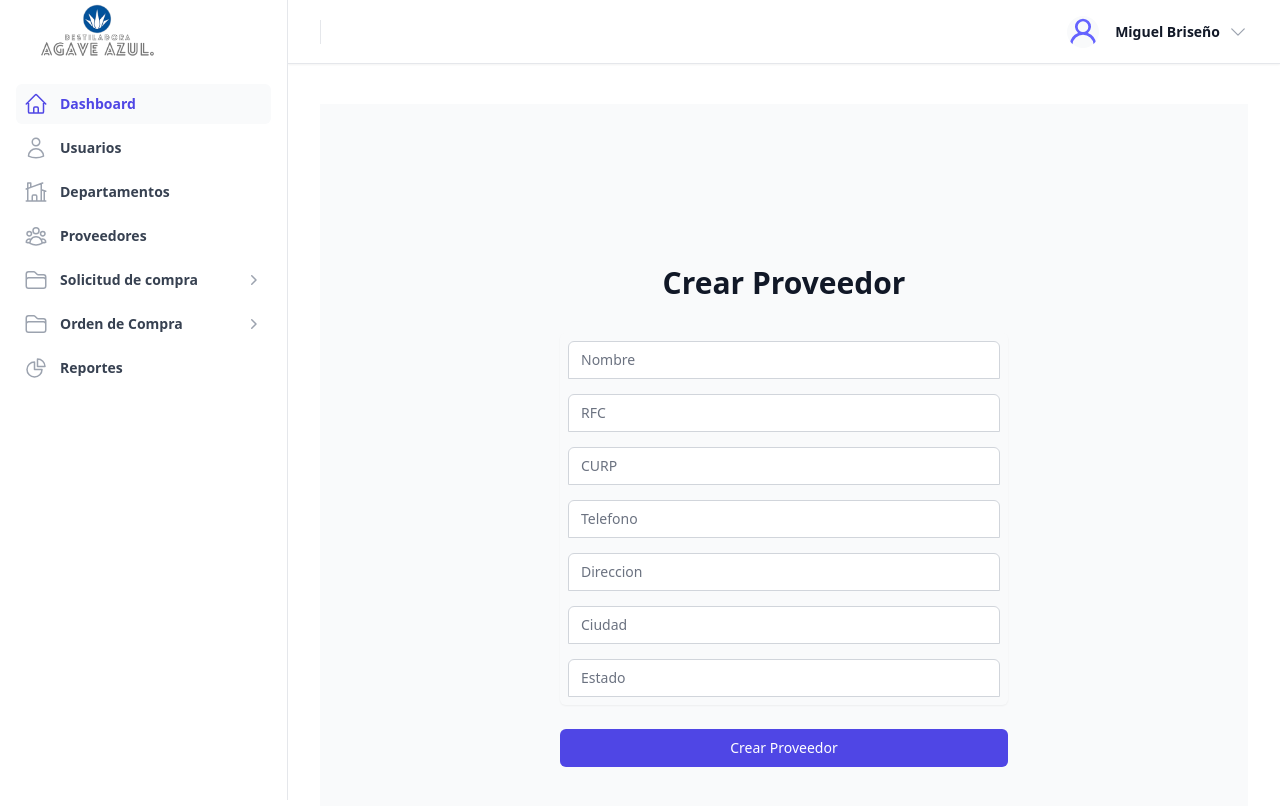
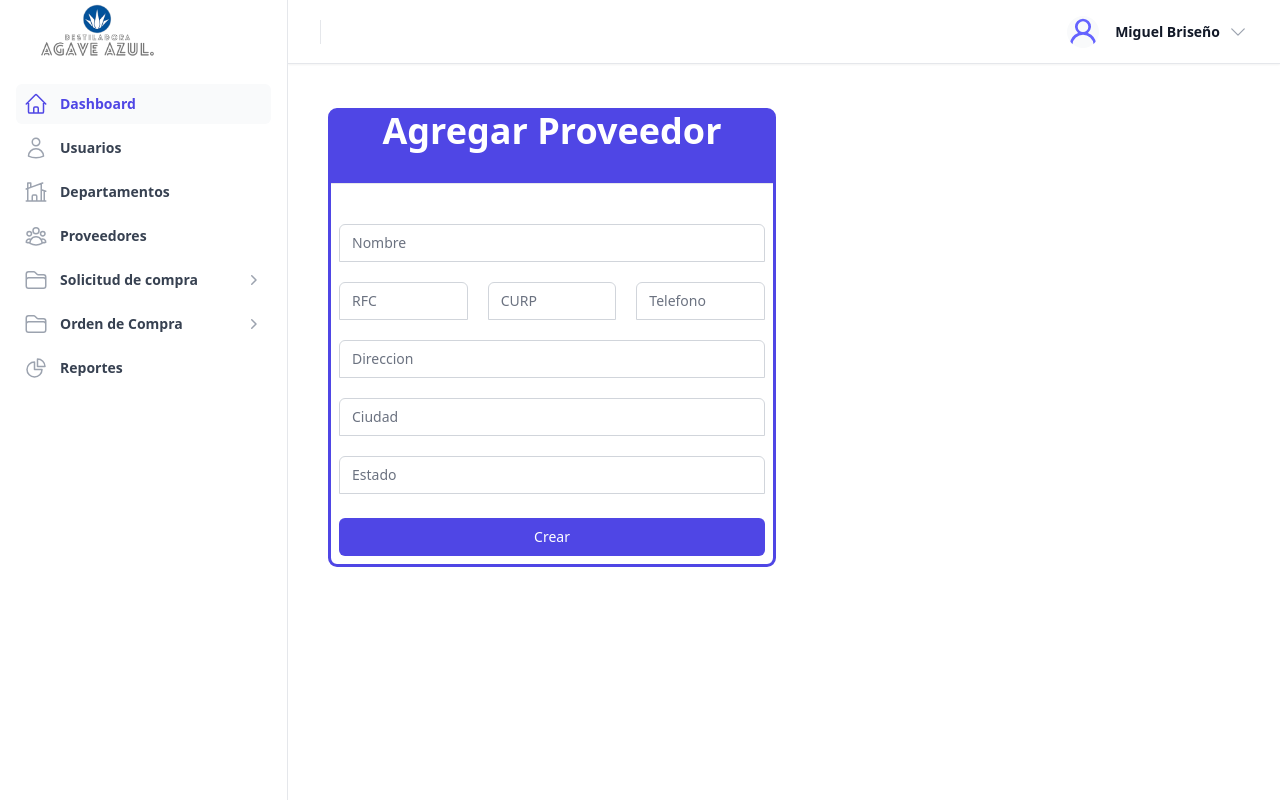
Before and after one commit to DaniDeveloper11/azulERP-Front, a Vue app: page /addproveedors in a window 1280 px wide. Shown: the top 806 px of the page. Built offline with nearby package versions, Linux system fonts and the light colour scheme; sample sign-in values are in the browser's storage.

Commit message:
Changes in providers

```diff
--- a/src/views/Proveedors/addProveedors.vue
+++ b/src/views/Proveedors/addProveedors.vue
@@ -1,52 +1,53 @@
 <template>
-    <div class="min-h-screen flex items-center justify-center bg-gray-50 py-12 px-4 sm:px-6 lg:px-8">
-      <div class="max-w-md w-full space-y-8">
+    <div class="w-full  items-center justify-center bg-gray-150 py-1 px-4 sm:px-2 lg:px-2">
+      <div class="max-w-md w-full space-y-8" style="border: 3px solid #4f46e5; border-radius: 2%;" >
         <div>
-          <h2 class="mt-6 text-center text-3xl font-extrabold text-gray-900">
-            Crear Proveedor
+          <h2 class=" pb-8 text-center text-4xl font-extrabold text-gray-1000" style="background-color: #4f46e5; color:white">
+            Agregar Proveedor
           </h2>
+          <hr>
         </div>
-        <form @submit.prevent="submitForm" class="mt-8 space-y-6">
-          <div class="rounded-md shadow-sm -space-y-px">
-            <div class="p-2">
-              <label for="name" class="sr-only">Nopre</label>
+        <form @submit.prevent="submitForm" class="p-2 space-y-6">
+          <div class="grid grid-cols-12 gap-5">
+            <div class="col-span-12">
+              <label for="name" class="sr-only">Nombre</label>
               <input v-model="name" id="name" name="name" type="text" required
                      class="appearance-none rounded-none relative block w-full px-3 py-2 border border-gray-300 placeholder-gray-500 text-gray-900 rounded-t-md focus:outline-none focus:ring-indigo-500 focus:border-indigo-500 focus:z-10 sm:text-sm" placeholder="Nombre" />
             </div>
-            <div class="p-2">
-
+            <div class="col-span-4">
+              <label for="rfc" class="sr-only">RFC</label>
               <input v-model="rfc" id="rfc" name="rfc" type="text"
                      class="appearance-none rounded-none relative block w-full px-3 py-2 border border-gray-300 placeholder-gray-500 text-gray-900 rounded-t-md focus:outline-none focus:ring-indigo-500 focus:border-indigo-500 focus:z-10 sm:text-sm" placeholder="RFC" />
             </div>
-            <div class="p-2">
-
+            <div class="col-span-4">
+              <label for="curp" class="sr-only">CURP</label>
               <input v-model="curp" id="curp" name="curp" type="text"
                      class="appearance-none rounded-none relative block w-full px-3 py-2 border border-gray-300 placeholder-gray-500 text-gray-900 rounded-t-md focus:outline-none focus:ring-indigo-500 focus:border-indigo-500 focus:z-10 sm:text-sm" placeholder="CURP" />
             </div>
-            <div class="p-2">
-
+            <div class="col-span-4">
+              <label for="phone" class="sr-only">Teléfono</label>
               <input v-model="phone" id="phone" name="phone" type="phone"
                      class="appearance-none rounded-none relative block w-full px-3 py-2 border border-gray-300 placeholder-gray-500 text-gray-900 rounded-t-md focus:outline-none focus:ring-indigo-500 focus:border-indigo-500 focus:z-10 sm:text-sm" placeholder="Telefono" />
             </div>
-            <div class="p-2">
-
+            <div class="col-span-12">
+              <label for="address" class="sr-only">Dirección</label>
               <input v-model="address" id="address" name="address" type="text"
                      class="appearance-none rounded-none relative block w-full px-3 py-2 border border-gray-300 placeholder-gray-500 text-gray-900 rounded-t-md focus:outline-none focus:ring-indigo-500 focus:border-indigo-500 focus:z-10 sm:text-sm" placeholder="Direccion" />
             </div>
-            <div class="p-2">
-
+            <div class="col-span-12">
+              <label for="city" class="sr-only">Ciudad</label>
               <input v-model="city" id="city" name="city" type="text"
                      class="appearance-none rounded-none relative block w-full px-3 py-2 border border-gray-300 placeholder-gray-500 text-gray-900 rounded-t-md focus:outline-none focus:ring-indigo-500 focus:border-indigo-500 focus:z-10 sm:text-sm" placeholder="Ciudad" />
             </div>
-            <div class="p-2">
-
+            <div class="col-span-12">
+              <label for="state" class="sr-only">Estado</label>
               <input v-model="state" id="state" name="state" type="text"
                      class="appearance-none rounded-none relative block w-full px-3 py-2 border border-gray-300 placeholder-gray-500 text-gray-900 rounded-t-md focus:outline-none focus:ring-indigo-500 focus:border-indigo-500 focus:z-10 sm:text-sm" placeholder="Estado" />
             </div>
           </div>
           <div>
             <button type="submit" class="w-full flex justify-center py-2 px-4 border border-transparent text-sm font-medium rounded-md text-white bg-indigo-600 hover:bg-indigo-700 focus:outline-none focus:ring-2 focus:ring-offset-2 focus:ring-indigo-500">
-              Crear Proveedor
+              Crear
             </button>
           </div>
         </form>
```
Lines whose indentation alone changed are shown as unchanged.
